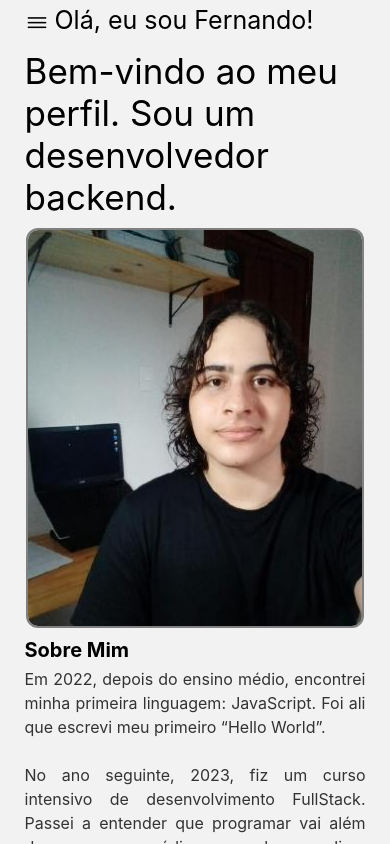
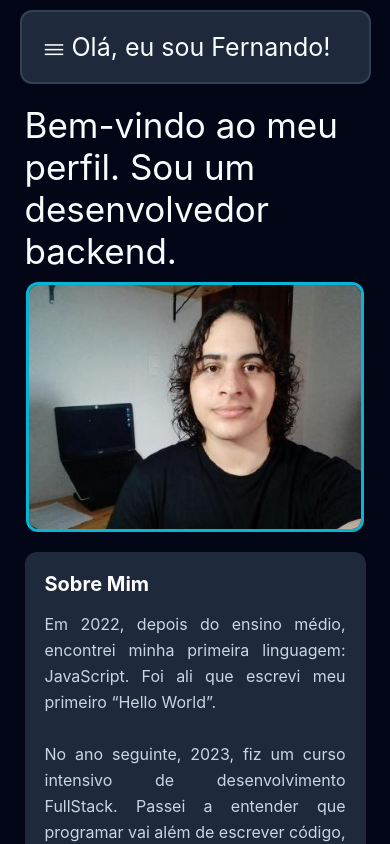
Before and after one commit to Fernando-CR19/Portfolio, a React Native app: screen / in a window 390 px wide. Built offline with nearby package versions, Linux system fonts and the light colour scheme.

Commit message:
feat: adiciona css do header e about me

```diff
--- a/src/screens/HomeScreen.tsx
+++ b/src/screens/HomeScreen.tsx
@@ -22,7 +22,7 @@ export default function HomeScreen() {
 
   return (
     <SafeAreaProvider>
-      <SafeAreaView style={{ flex: 1 }}>
+      <SafeAreaView style={{ backgroundColor: "#020617", flex: 1 }}>
         <ScrollView>
           <Header />
           <View style={styles.Body}>
--- a/src/styles/HeaderStyle.ts
+++ b/src/styles/HeaderStyle.ts
@@ -4,19 +4,27 @@ export default StyleSheet.create({
   Header: {
     flexDirection: "row",
     alignItems: "center",
+    textAlign: "center",
     width: "90%",
     margin: "auto",
-    padding: 5,
+    padding: 20,
+    backgroundColor: "#1e293b",
+    borderRadius: 12,
+    marginVertical: 10,
+    borderWidth: 2,
+    borderColor: "#334155",
   },
 
   Icon: {
     fontSize: 25,
     top: 2,
     cursor: "pointer",
+    color: '#f8fcfd',
   },
 
   Name: {
     marginLeft: 5,
     fontSize: 25,
+    color: '#f8fcfd',
   },
 });
--- a/src/styles/HomeScreen.ts
+++ b/src/styles/HomeScreen.ts
@@ -11,36 +11,44 @@ export default StyleSheet.create({
 
   Title: {
     fontSize: 35,
+    color: "#f8fcfd",
   },
 
   Profile: {
     width: "99%",
+    height: 250,
     margin: "auto",
     top: 10,
     marginBottom: 15,
-    borderWidth: 2,
-    borderColor: "gray",
+    borderWidth: 3,
+    borderColor: "#06b6d4",
     borderRadius: 12,
+    shadowColor: "#06b6d4",
+    shadowOpacity: 0.3,
+    shadowRadius: 8,
   },
 
   AboutMe: {
-    marginBottom: 2,
+    marginTop: 15,
+    marginBottom: 15,
+    backgroundColor: "#1e293b",
+    padding: 20,
+    borderRadius: 12,
   },
 
   AMTitle: {
     fontSize: 20,
     fontWeight: "bold",
-    marginBottom: 5,
-    marginTop: 5,
+    marginBottom: 15,
+    color: "white",
   },
 
   AMContent: {
     fontSize: 16,
-    lineHeight: 24,
-    color: "#333333",
+    lineHeight: 26,
+    color: "#cbd5e1",
     textAlign: "justify",
-    textAlignVertical: 'center',
-    marginBottom: 20,
+    textAlignVertical: "center",
   },
 
   MyProjects: {},
```
